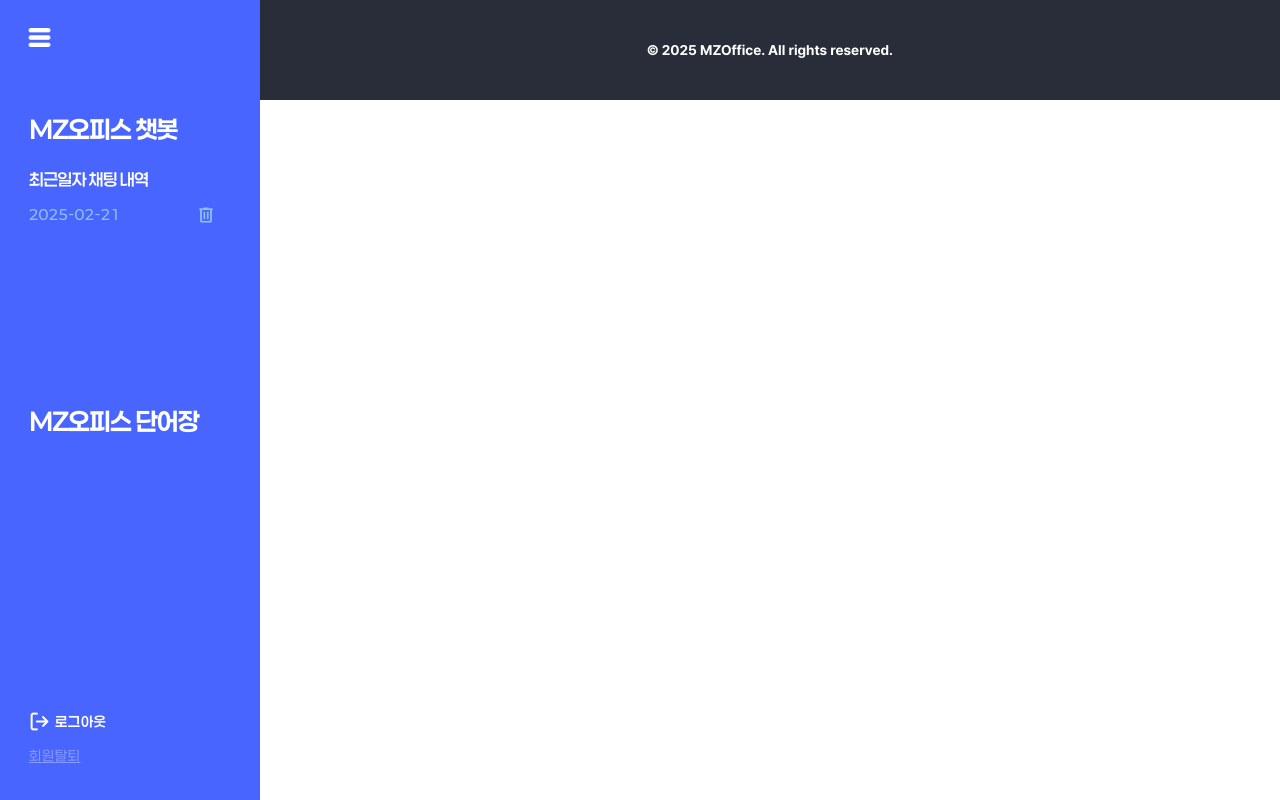
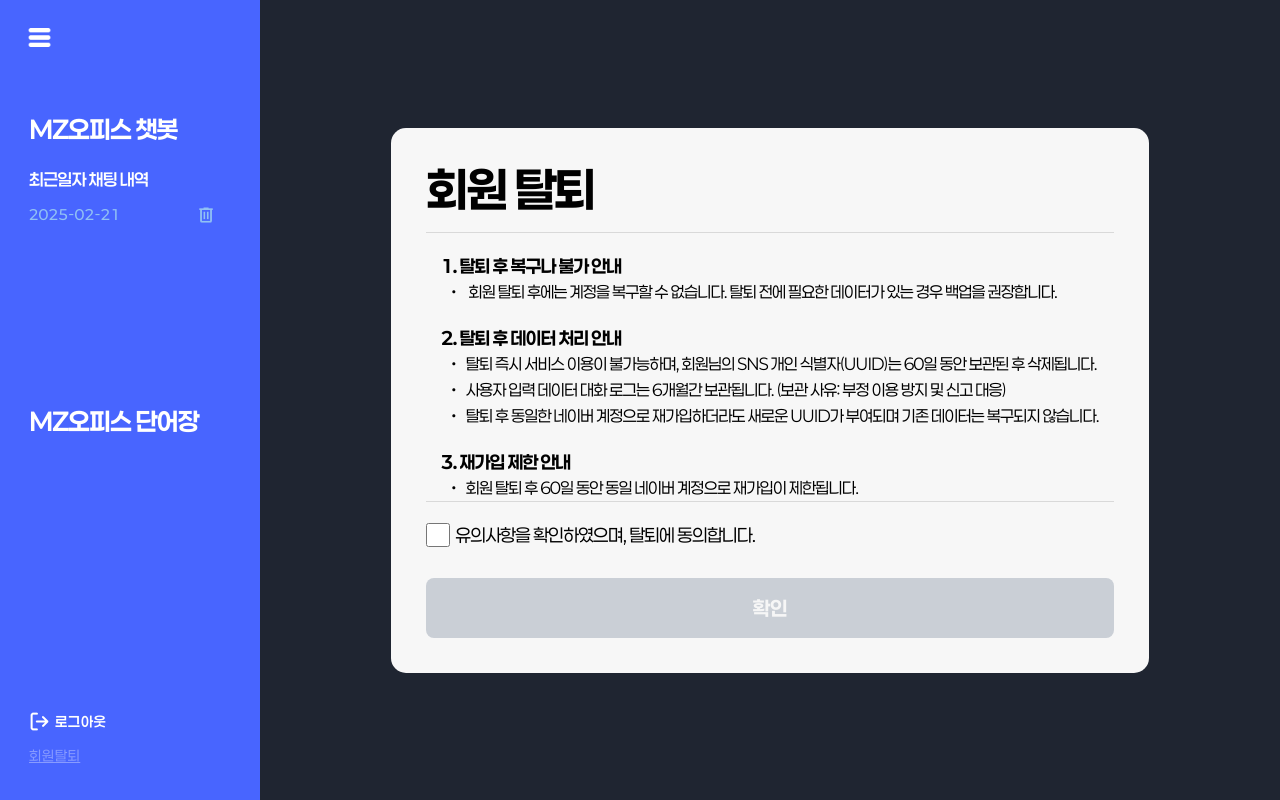
Before and after one commit to JIGeons/mz-office, a React (Create React App) app: page /account-delete in a window 1280 px wide. Built offline with nearby package versions, Linux system fonts and the light colour scheme; sample sign-in values are in the browser's storage.

Commit message:
AccountDelete 컴포넌트 생성 및 Dialog CSS 수정

```diff
--- a/src/Root.js
+++ b/src/Root.js
@@ -28,6 +28,7 @@ import DialogConfirmCancel from "./components/Dialog/DialogConfirmCancel";
 
 // CSS
 import "./styles/common.css";
+import AccountDelete from "./components/AccountDelete";
 
 const Root = () => {
     const dispatch = useDispatch();
@@ -96,7 +97,10 @@ const Root = () => {
 
     // Redux 상태나 localStorage 변경 시 로그인 상태 업데이트
     useEffect(() => {
-        const loginData = userData?.code == "SUCCESS" ? userData.content : localStorage.getItem("accessToken");
+        const userData = JSON.parse(localStorage.getItem("userData"));
+        const loginData = userData?.accessToken;
+        console.log("loginData", loginData);
+
         if ((loginData && !hasLoginData)) {
             setHasLoginData(true);
         } else if (!loginData && hasLoginData) {
@@ -158,10 +162,15 @@ const Root = () => {
                 else {
                     navigate(`/chat?chatId=${todayChatResult?.content?.chatId}&date=today`);
                 }
+            } else {
+                console.error("채팅 리스트를 불러오는데 실패하였습니다. 로그아웃 합니다. failed: ");
+                // localStorage.removeItem("userData");
+
             }
             // 페이지 이동
         } catch (error) {
-            console.log(error);
+            console.error("채팅 리스트를 불러오는데 실패하였습니다. 로그아웃 합니다. (error: ", error);
+            localStorage.removeItem("userData");
         }
     }
 
@@ -179,14 +188,15 @@ const Root = () => {
 
     }, [location])
 
+    const isNonFooter = !(window.location.href.includes("/chat") || window.location.href.includes("/account-delete"));
     return (
         <div id="wrap">
             <div className={`container ${isCollapsed ? "sidebar-collapsed" : ""}`}>
                 { /* 로그인 이후에 sidebar 표시 */
-                    hasLoginData && <Sidebar toggleSidebar={toggleSidebar} isCollapsed={isCollapsed} chatList={chatList} />
+                    hasLoginData && <Sidebar toggleSidebar={toggleSidebar} isCollapsed={isCollapsed} />
                 }
 
-                <div className={`content ${hasLoginData ? "content-with-sidebar" : "content-full"}`}>
+                <div className={`content ${hasLoginData ? "content-with-sidebar" : "content-full"} ${ !isNonFooter ? "none-footer" : ""}`}>
                     <Routes>
                         {/* 🚀 처음 진입 시, sessionStorage에 저장된 경로가 있다면 해당 경로로 리디렉트 */}
                         {redirectPath && <Route path="*" element={<Navigate to={redirectPath} replace />} />}
@@ -205,10 +215,11 @@ const Root = () => {
                             <Route path="/naver-callback" element={ <NaverCallback /> } />
                         }
                         <Route path="*" element={ <NotFound />} />
+                        <Route path="/account-delete" element={ <AccountDelete /> } />
                     </Routes>
 
                     { /* 🏆 모든 페이지에서 Footer 표시 (로그인 페이지에선 출력 X)*/
-                        hasLoginData && <Footer />
+                        (hasLoginData && isNonFooter) && <Footer />
                     }
                 </div>
 
--- /dev/null
+++ b/src/components/AccountDelete.js
@@ -0,0 +1,52 @@
+import React, {useState} from "react";
+
+// CSS
+import "../styles/components/accountDelete.css";
+
+const AccountDelete = () => {
+    const [isChecked, setIsChecked] = useState(false);
+
+    const handleChange = (event) => {
+        setIsChecked(event.target.checked);
+    };
+
+    const handleSubmit = () => {
+        console.log("ㅊㅔ크박스 확인: ", isChecked);
+    }
+
+    return (
+        <div className="account-delete">
+            <modal className="account-delete-modal">
+                <h1>회원 탈퇴</h1>
+                <div className="divider"></div>
+                <section className="account-delete-description">
+                    <ul>
+                        <h2>1. 탈퇴 후 복구나 불가 안내</h2>
+                        <li><span>ㆍ</span> 회원 탈퇴 후에는 계정을 복구할 수 없습니다. 탈퇴 전에 필요한 데이터가 있는 경우 백업을 권장합니다.</li>
+
+                        <h2>2. 탈퇴 후 데이터 처리 안내</h2>
+                        <li><span>ㆍ</span>탈퇴 즉시 서비스 이용이 불가능하며, 회원님의 SNS 개인 식별자(UUID)는 60일 동안 보관된 후 삭제됩니다.</li>
+                        <li><span>ㆍ</span>사용자 입력 데이터 대화 로그는 6개월간 보관됩니다. (보관 사유: 부정 이용 방지 및 신고 대응)</li>
+                        <li><span>ㆍ</span>탈퇴 후 동일한 네이버 계정으로 재가입하더라도 새로운 UUID가 부여되며 기존 데이터는 복구되지 않습니다.</li>
+
+                        <h2>3. 재가입 제한 안내</h2>
+                        <li><span>ㆍ</span>회원 탈퇴 후 60일 동안 동일 네이버 계정으로 재가입이 제한됩니다.</li>
+                    </ul>
+                </section>
+                <div className="divider"></div>
+                <div className="account-delete-check">
+                    <input type="checkbox" checked={isChecked} onChange={handleChange} />
+                    <h7>유의사항을 확인하였으며, 탈퇴에 동의합니다.</h7>
+                </div>
+                <button className={isChecked ? "clickable" : ""}
+                        disabled={!isChecked}
+                        onClick={() => { handleSubmit() }}
+                >
+                    확인
+                </button>
+            </modal>
+        </div>
+    )
+}
+
+export default AccountDelete;
--- a/src/components/Dialog/DialogConfirmCancel.js
+++ b/src/components/Dialog/DialogConfirmCancel.js
@@ -5,14 +5,16 @@ import "../../styles/components/dialog.css"
 
 const DialogConfirmCancel = ({ title, content, onClickPositiveBtn, onClickNegativeBtn, positiveBtnContent, negativeBtnContent }) => {
     return (
+        <modal className="dialog-modal">
             <div className="dialog_inner">
                 <div className="dialog_title">{title}</div>
                 <div className="dialog_content">{content}</div>
                 <div className="dialog_btn_group">
+                    <button className="dialog_btn dialog_btn_negative" onClick={onClickNegativeBtn}>{negativeBtnContent}</button>
                     <button className="dialog_btn dialog_btn_positive" onClick={onClickPositiveBtn}>{positiveBtnContent}</button>
-                <button className="dialog_btn dialog_btn_negative" onClick={onClickNegativeBtn}>{negativeBtnContent}</button>
                 </div>
             </div>
+        </modal>
     )
 }
 
--- a/src/components/Sidebar.js
+++ b/src/components/Sidebar.js
@@ -17,7 +17,7 @@ import "../styles/components/sidebar.css"
 import "../styles/fonts/paperlogy.css"
 
 
-const Sidebar = ({ toggleSidebar, isCollapsed, chatList }) => {
+const Sidebar = ({ toggleSidebar, isCollapsed }) => {
     const dispatch = useDispatch();
     const navigate = useNavigate();
 
@@ -28,6 +28,12 @@ const Sidebar = ({ toggleSidebar, isCollapsed, chatList }) => {
     const chatState = useSelector((state) => state.chat);
 
     useEffect(() => {
+        let chatList = [];
+        if (chatState.recentChatList?.code !== "SUCCESS") {
+            console.error("최근 대화 내역을 불러오는데 실패하였습니다.");
+        } else {
+            chatList = chatState.recentChatList?.content;
+        }
         // chatList 가 존재하는 경우
         if (chatList && chatList.length > 0) {
             console.log("채팅 내역이 존재");
--- a/src/styles/common.css
+++ b/src/styles/common.css
@@ -37,7 +37,7 @@ body {
     top: 0;
 
     padding: 20px;
-    transition: transform 0.3s ease-in-out 0.1s;
+    transition: width 0.3s ease-in-out;
 
     z-index: 10;
 
@@ -53,6 +53,7 @@ body {
 .sidebar.collapsed {
     width: 80px; /* 최소 너비 */
     transform: translateX(0);
+    transition: width 0.3s ease-in-out
 }
 
 /* ✅ 컨텐츠 영역 (기본: Sidebar 없는 상태) */
@@ -71,3 +72,17 @@ body {
     width: 100%;
     height: 100%;
 }
+
+.none-footer {
+    height: 100%;
+}
+
+.privacy-policy {
+    font-family: 'Pretendard', sans-serif;
+    font-weight: 500;
+    font-size: 12px;
+    letter-spacing: -0.05em;
+    text-decoration: underline;
+    color: #4A5262;
+    padding: 10px 0 15px 0;
+}
--- /dev/null
+++ b/src/styles/components/accountDelete.css
@@ -0,0 +1,106 @@
+.account-delete {
+    width: 100%;
+    height: 100%;
+    display: flex;
+    flex-direction: column;
+    justify-content: center;
+    align-items: center;
+    background-color: #1F2531;
+}
+.account-delete-modal {
+    display: flex;
+    flex-direction: column;
+    justify-content: center;
+    align-items: start;
+    background-color: #F7F7F7;
+    border-radius: 15px;
+    padding: 35px;
+}
+
+.account-delete-modal h1 {
+    font-family: 'Paperlogy', sans-serif;
+    font-weight: 700;
+    font-size: 48px;
+    line-height: 54px;
+    letter-spacing: -0.05em;
+    margin-bottom: 15px;
+}
+
+.account-delete-modal button {
+    width: 100%;
+    height: 60px;
+    background-color: #CACFD6;
+    border: none;
+    border-radius: 8px;
+
+    font-family: 'Paperlogy', sans-serif;
+    font-weight: 700;
+    font-size: 20px;
+    line-height: 26px;
+    letter-spacing: 0;
+    color: #F6F6F6;
+}
+
+.account-delete-description {
+    width: 100%;
+    display: flex;
+    flex-direction: column;
+    justify-content: center;
+    align-items: start;
+    overflow-y: scroll;
+    padding: 0 15px;
+}
+.account-delete-description ul {
+    text-align: left;
+    list-style-type: none;
+}
+
+.account-delete-description ul h2 {
+    font-family: 'Paperlogy', sans-serif;
+    font-weight: 700;
+    font-size: 18px;
+    line-height: 26px;
+    letter-spacing: -0.05em;
+    margin-top: 20px;
+}
+
+.account-delete-description ul li {
+    font-family: 'Paperlogy', sans-serif;
+    font-weight: 400;
+    font-size: 16px;
+    line-height: 26px;
+    letter-spacing: -0.05em;
+}
+
+.account-delete-description ul li span {
+    font-family: 'Paperlogy', sans-serif;
+    font-weight: 700;
+    padding: 0 10px;
+}
+
+.account-delete-check {
+    display: flex;
+    font-family: Paperlogy, sans-serif;
+    font-weight: 400;
+    font-size: 18px;
+    line-height: 26px;
+    letter-spacing: -0.05em;
+    padding-top: 20px;
+    margin-bottom: 30px;
+}
+
+.account-delete-check input {
+    margin-right: 5px;
+    width: 24px;
+}
+
+.clickable {
+    background-color: #4865FF !important;
+    cursor: pointer !important;
+}
+
+.divider {
+    width: 100%;
+    height: 1px;
+    background-color: #D9D9D9;
+}
--- a/src/styles/components/sidebar.css
+++ b/src/styles/components/sidebar.css
@@ -102,13 +102,16 @@
     align-items: center;
     width: 100%;
     margin-bottom: 15px;
+    white-space: nowrap; /* 줄바꿈 방지 */
 }
 .sidebar .naver-logout .naver-logout-button span {
     margin-left: 5px;
+    white-space: nowrap; /* 줄바꿈 방지 */
 }
 
 .sidebar .naver-logout .naver-account-delete {
     font-weight: 400 !important;
     color: #889BFF !important;
     text-decoration: underline;
+    white-space: nowrap; /* 줄바꿈 방지 */
 }
```
Also changed, not shown: src/pages/ChatMain.js (+11 -7 lines), src/styles/components/dialog.css (+78 -0 lines). Lines whose indentation alone changed are shown as unchanged.
